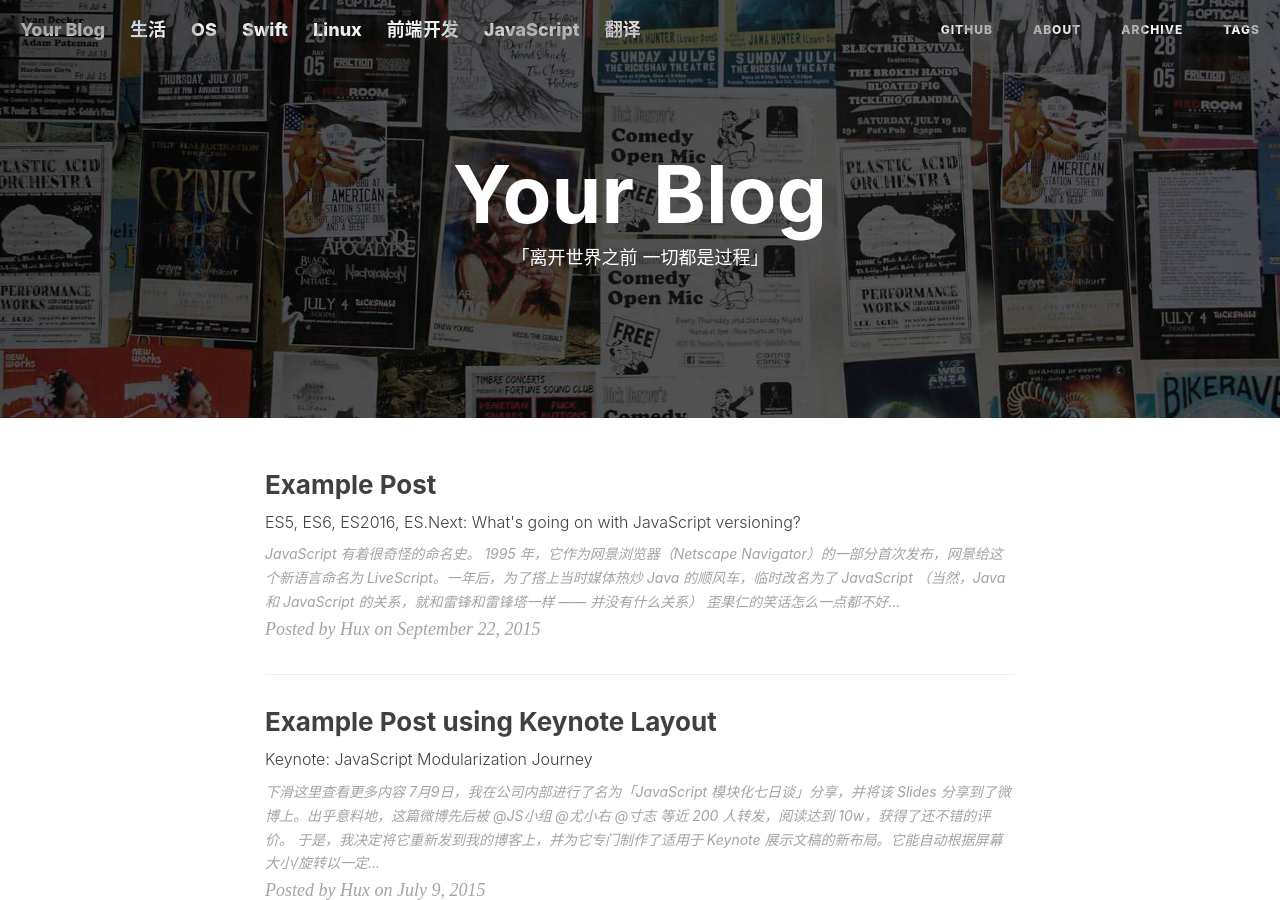
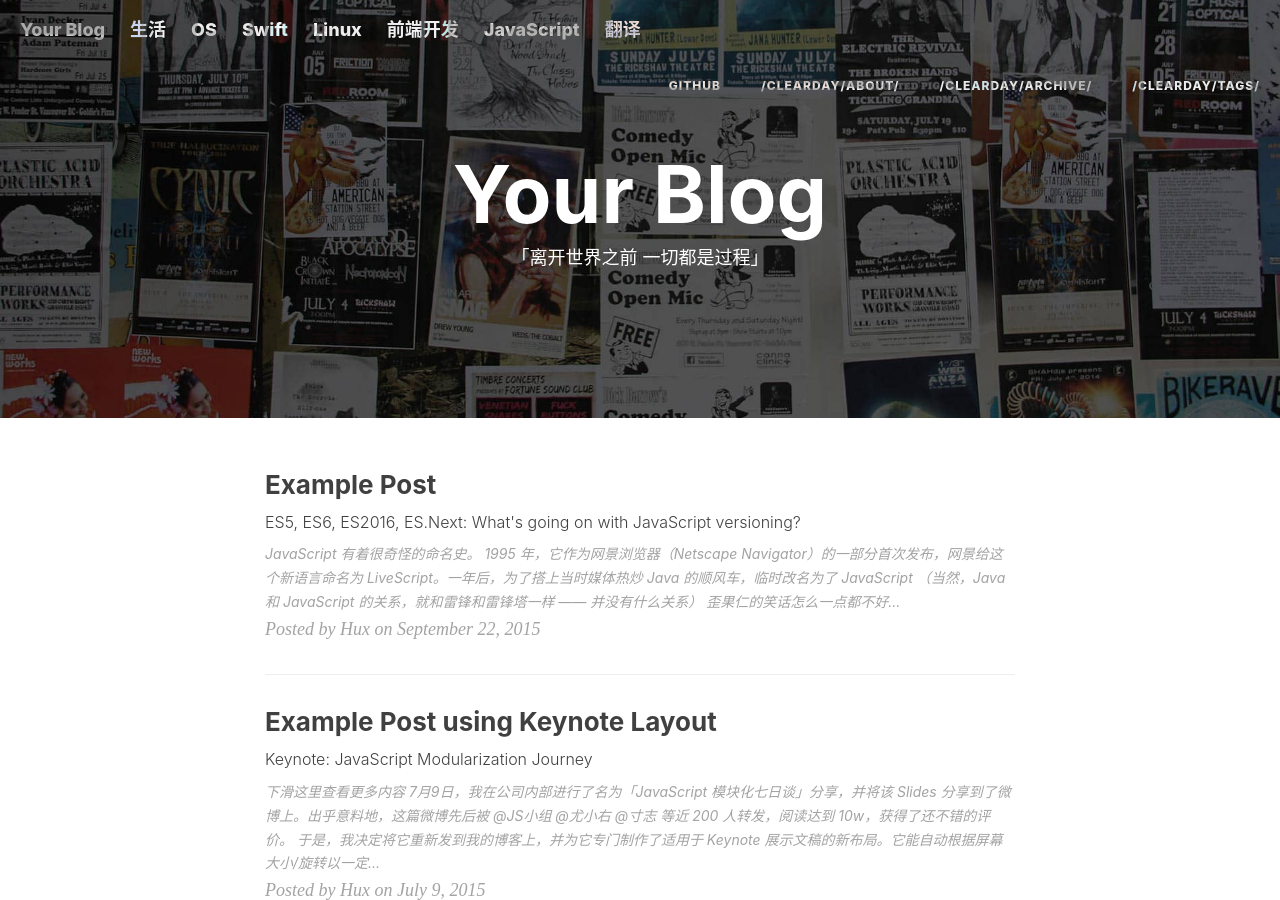
Before and after one commit to skiesclear/clearday, a Jekyll site: the page built from index.html, in a window 1280 px wide and 900 px high. Built offline with Jekyll 4.4.1, drawn with Linux system fonts in a browser that asks for light colours; nearby versions of some CDN libraries; the list of posts is cut into pages by our own code; comment, search, counter and statistics services are not loaded.

```diff
--- a/_includes/navigation.html
+++ b/_includes/navigation.html
@@ -21,7 +21,8 @@
                     </li>
                     {% for page in site.pages %}{% if page.title %}
                     <li>
-                        <a href="{{ page.url | prepend: site.baseurl }}">{{ page.title }}</a>
+<!--                         <a href="{{ page.url | prepend: site.baseurl }}">{{ page.title }}</a> -->
+                        <a href="{{ page.url | prepend: site.baseurl }}">{{ page.url | prepend: site.baseurl }}</a>
                     </li>
                     {% endif %}{% endfor %}
                 </ul>
```
